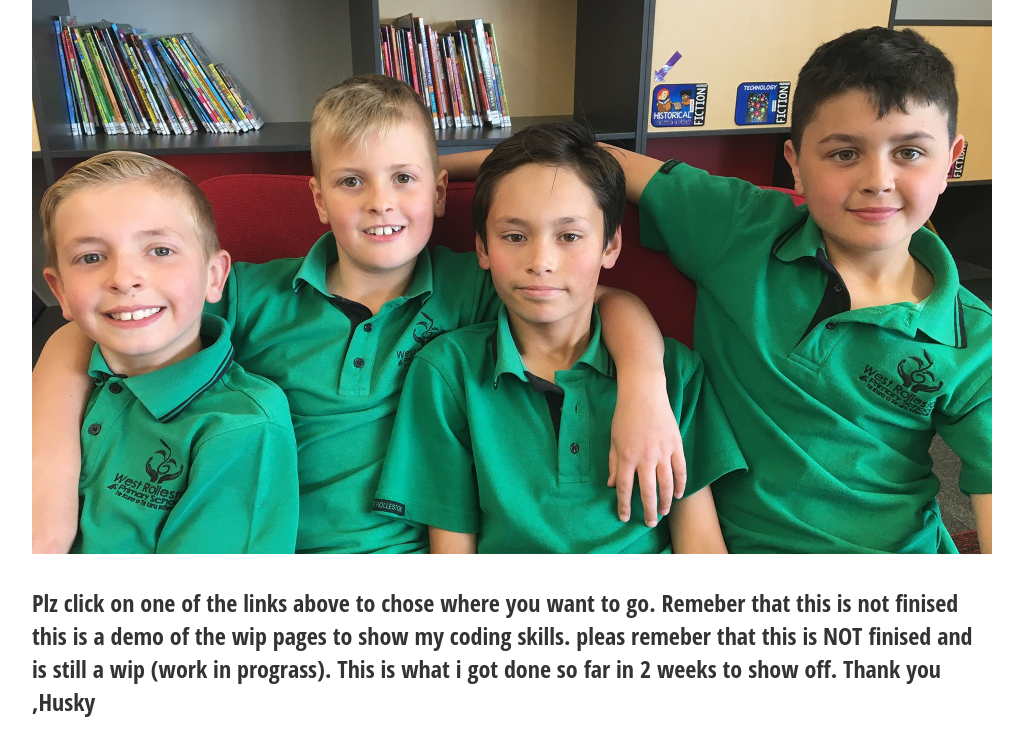
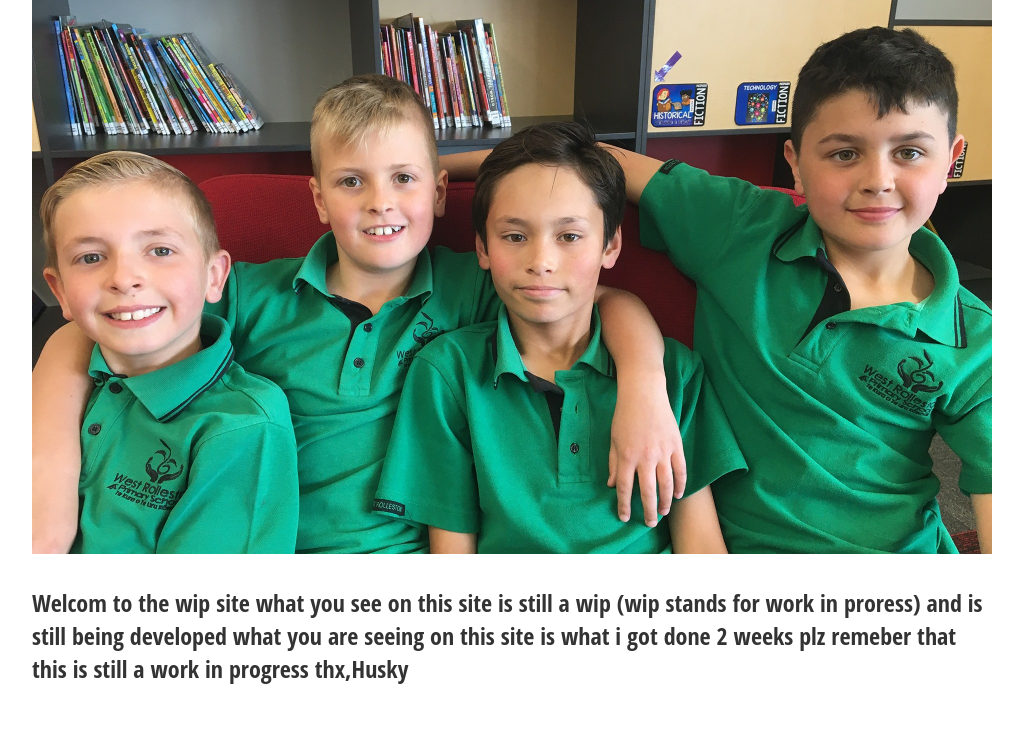
Before and after one commit to Husky-Devel/u, a PHP site: page / in a window 1280 px wide. Shown: the part 201-951 px from the top of the page, without its empty margins (136-1159 px from the left). After the commit the page ends 885 px from the top, so only its background shows below. Run offline with PHP 8.4, Linux system fonts and the light colour scheme.

Commit message:
Text change

```diff
--- a/index.php
+++ b/index.php
@@ -35,11 +35,7 @@
       <header>
         <p1>
           <h4>
-            Plz click on one of the links above to chose where you want to
-            go. Remeber that this is not finised this is a demo of the wip
-            pages to show my coding skills. pleas remeber that this is NOT
-            finised and is still a wip (work in prograss). This is what i got
-            done so far in 2 weeks to show off. Thank you ,Husky
+          Welcom to the wip site what you see on this site is still a wip (wip stands for work in proress) and is still being developed what you are seeing on this site is what i got done 2 weeks plz remeber that this is still a work in progress thx,Husky
           </h4>
         </p1>
       </header>
```
